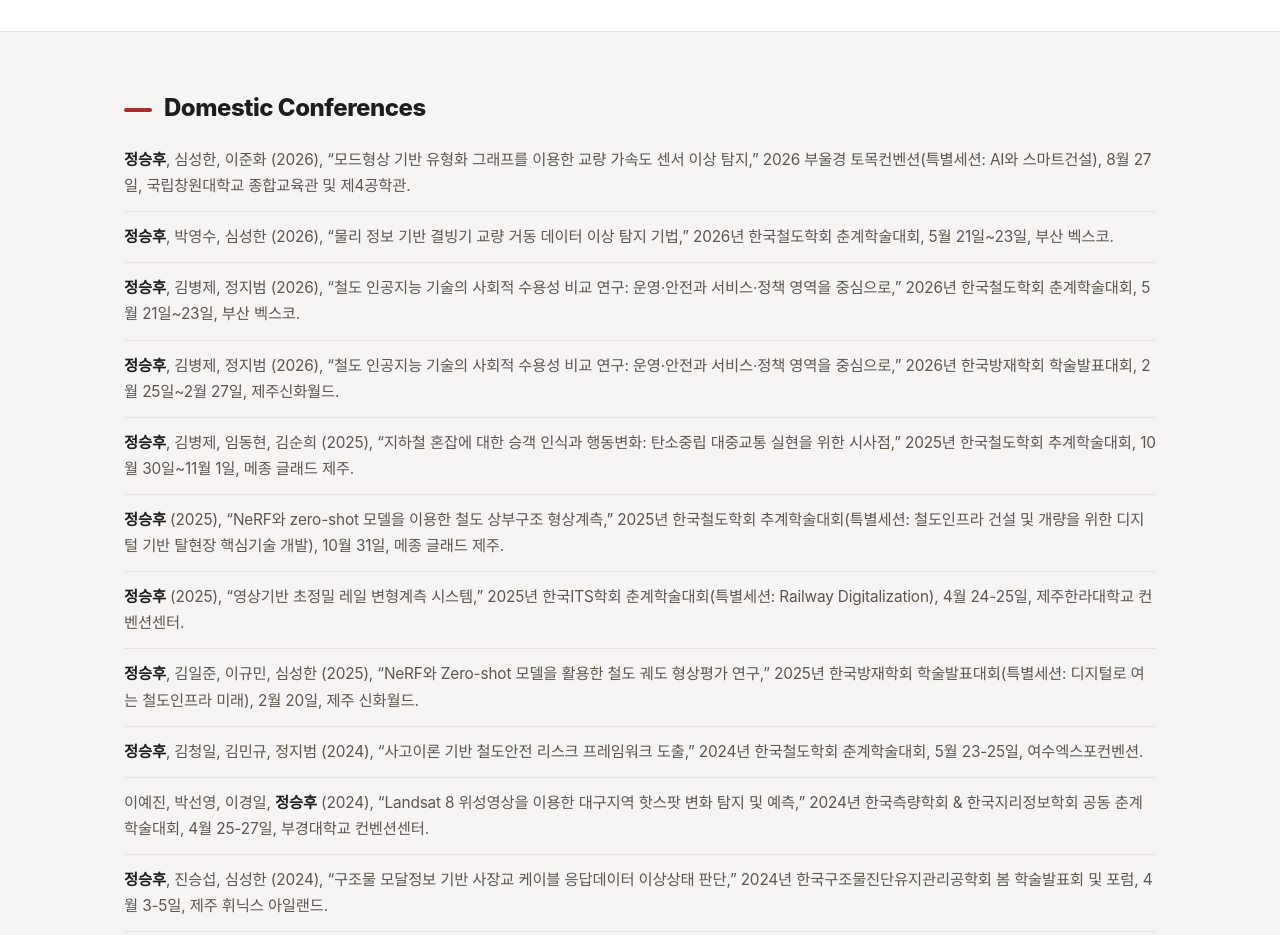
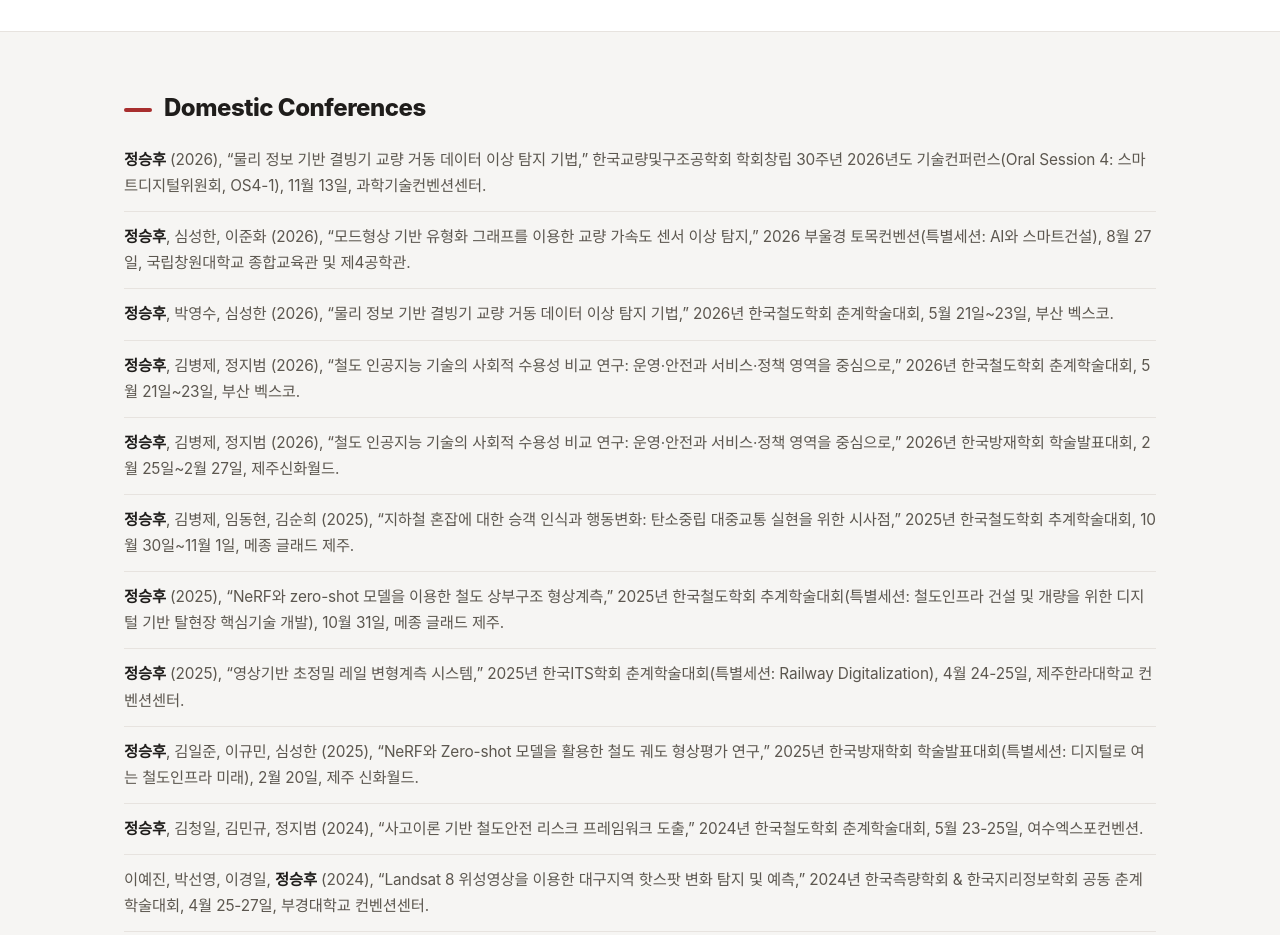
Before and after one commit to Hoofeels/hoofeels.github.io, a plain HTML site: page conference.html in a window 1280 px wide. Shown: the part 1600-2535 px from the top of the page. Drawn offline with Linux system fonts and the light colour scheme; a web font is replaced by a local one.

Commit message:
docs(conference): add 2026 KSSC/KIBSE 30th-anniversary tech conference talk
- Domestic: add OS4-1 "물리 정보 기반 결빙기 교량 거동 데이터 이상 탐지 기법"
  at 한국교량및구조공학회 2026년도 기술컨퍼런스 (Nov 13, 과학기술컨벤션센터).

Co-Authored-By: Claude Opus 5.5 <noreply@anthropic.com>

```diff
--- a/conference.html
+++ b/conference.html
@@ -68,6 +68,7 @@
       <div class="container">
         <h2 class="section-title reveal"><span class="accent-bar"></span>Domestic Conferences</h2>
         <ul class="pub-list reveal">
+          <li><strong>정승후</strong> (2026), “물리 정보 기반 결빙기 교량 거동 데이터 이상 탐지 기법,” 한국교량및구조공학회 학회창립 30주년 2026년도 기술컨퍼런스(Oral Session 4: 스마트디지털위원회, OS4-1), 11월 13일, 과학기술컨벤션센터.</li>
           <li><strong>정승후</strong>, 심성한, 이준화 (2026), “모드형상 기반 유형화 그래프를 이용한 교량 가속도 센서 이상 탐지,” 2026 부울경 토목컨벤션(특별세션: AI와 스마트건설), 8월 27일, 국립창원대학교 종합교육관 및 제4공학관.</li>
           <li><strong>정승후</strong>, 박영수, 심성한 (2026), “물리 정보 기반 결빙기 교량 거동 데이터 이상 탐지 기법,” 2026년 한국철도학회 춘계학술대회, 5월 21일~23일, 부산 벡스코.</li>
           <li><strong>정승후</strong>, 김병제, 정지범 (2026), “철도 인공지능 기술의 사회적 수용성 비교 연구: 운영·안전과 서비스·정책 영역을 중심으로,” 2026년 한국철도학회 춘계학술대회, 5월 21일~23일, 부산 벡스코.</li>
```
